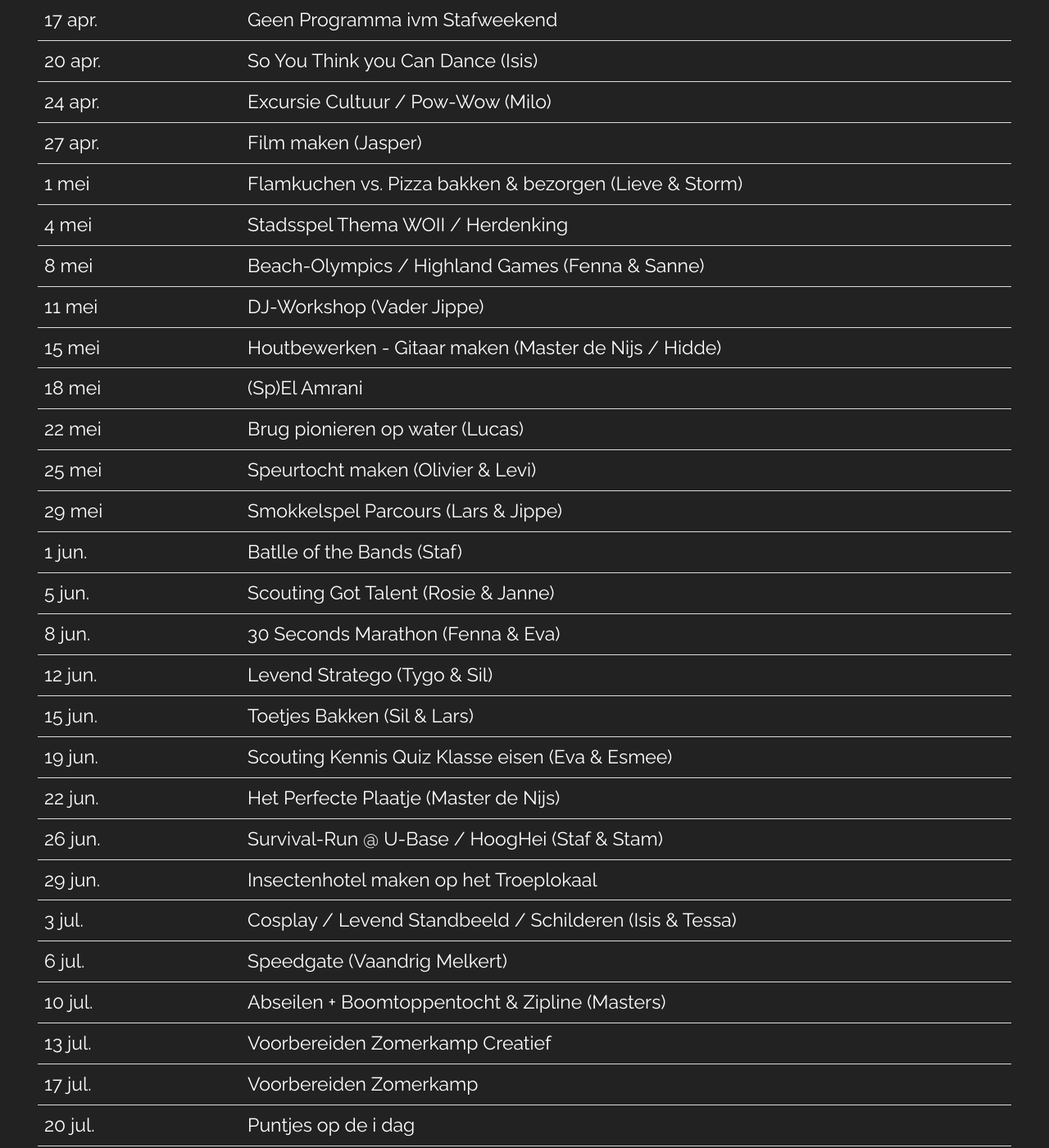
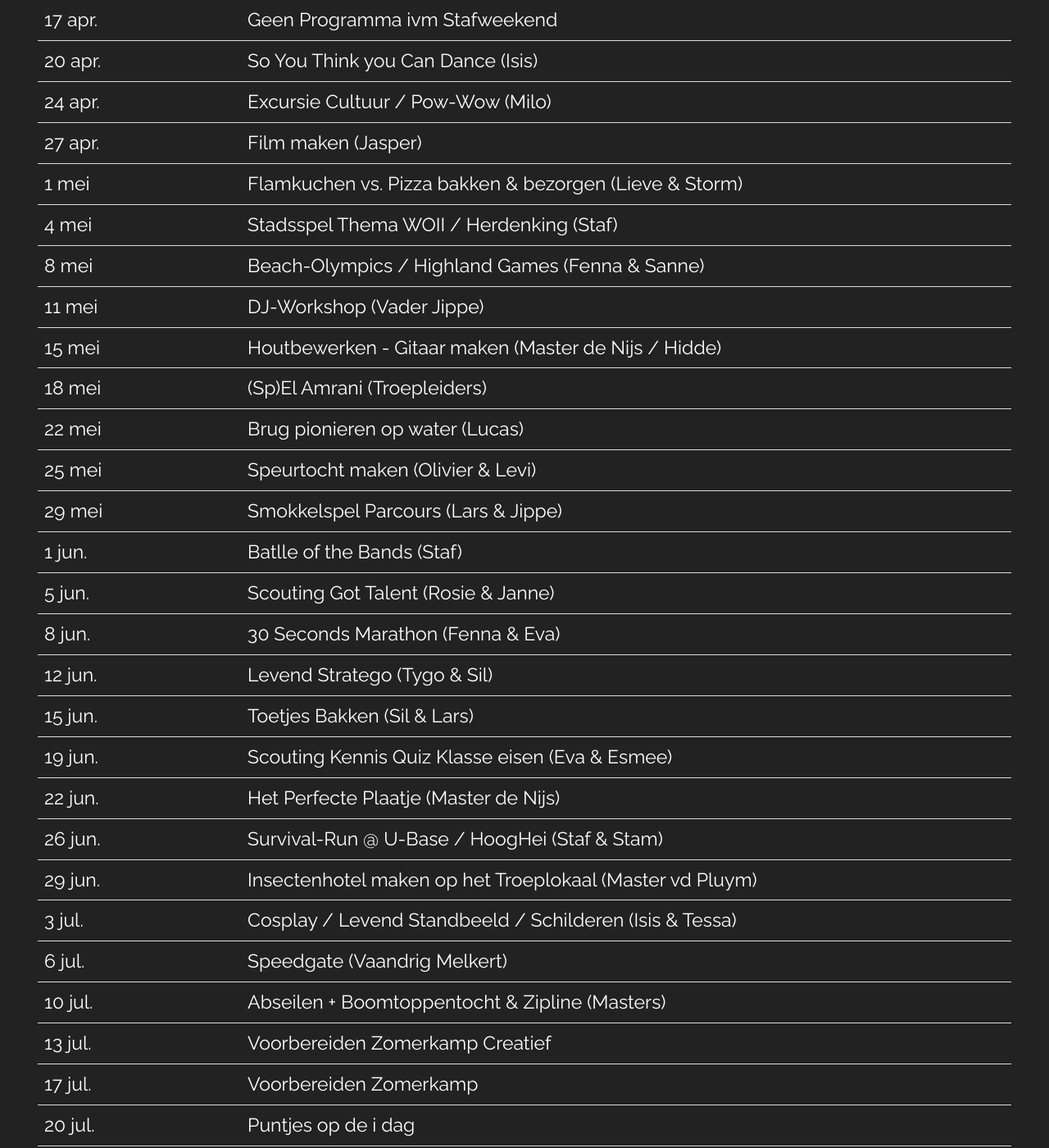
Before and after one commit to nognooitmeegemaakt/website, a Jekyll site: the page built from _agenda/scouts.md, in a window 1280 px wide and 1400 px high, scrolled down 526 px. Shown: the whole window at 82% size. Built offline with Jekyll 4.4.1, drawn with Linux system fonts in a browser that asks for light colours; some web fonts are replaced.

Commit message:
Update scouts.md Agenda through CMS
By Guidon van den Berg (172.69.54.108)

```diff
--- a/_agenda/scouts.md
+++ b/_agenda/scouts.md
@@ -18,11 +18,11 @@ Aangepast op 11 april.
 | 24 apr. | Excursie Cultuur / Pow-Wow (Milo)    |
 | 27 apr. | Film maken (Jasper) |
 | 1 mei | Flamkuchen vs. Pizza bakken & bezorgen (Lieve & Storm) |
-| 4 mei | Stadsspel Thema WOII / Herdenking |
+| 4 mei | Stadsspel Thema WOII / Herdenking (Staf) |
 | 8 mei | Beach-Olympics / Highland Games (Fenna & Sanne) |
 | 11 mei | DJ-Workshop (Vader Jippe) |
 | 15 mei | Houtbewerken - Gitaar maken (Master de Nijs / Hidde) |
-| 18 mei | (Sp)El Amrani |
+| 18 mei | (Sp)El Amrani (Troepleiders) |
 | 22 mei | Brug pionieren op water (Lucas) |
 | 25 mei | Speurtocht maken (Olivier & Levi) |
 | 29 mei | Smokkelspel Parcours (Lars & Jippe) |
@@ -34,7 +34,7 @@ Aangepast op 11 april.
 | 19 jun. | Scouting Kennis Quiz Klasse eisen (Eva & Esmee) |
 | 22 jun. | Het Perfecte Plaatje (Master de Nijs) |
 | 26 jun. | Survival-Run @ U-Base / HoogHei (Staf & Stam) |
-| 29 jun. | Insectenhotel maken op het Troeplokaal |
+| 29 jun. | Insectenhotel maken op het Troeplokaal (Master vd Pluym) |
 | 3 jul. | Cosplay / Levend Standbeeld / Schilderen (Isis & Tessa) |
 | 6 jul. | Speedgate (Vaandrig Melkert) |
 | 10 jul. | Abseilen + Boomtoppentocht & Zipline (Masters) |
```
